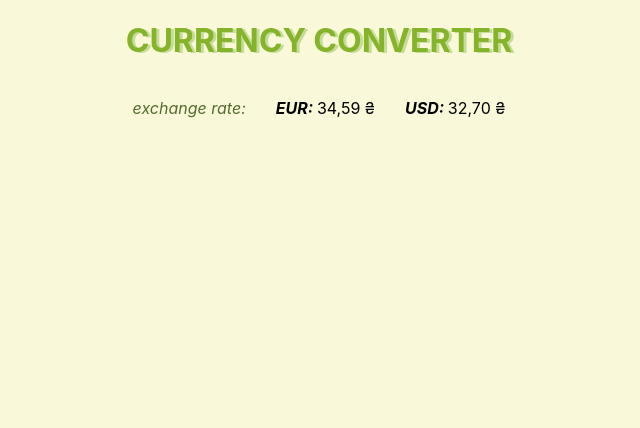
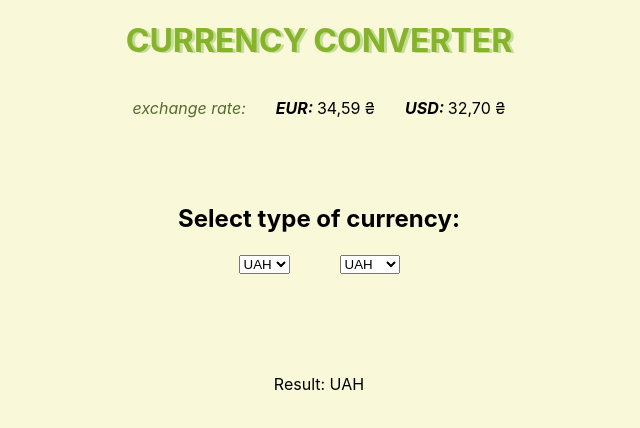
Before and after one commit to Tate-T/Currency-converter, a React (Create React App) app: page / in a window 1280 px wide. Shown: the top 428 px of the page, without its empty margins (321-961 px from the left). Built offline with nearby package versions, Linux system fonts and the light colour scheme.

Commit message:
converter structure

```diff
--- a/src/App.js
+++ b/src/App.js
@@ -6,7 +6,7 @@ function App() {
   return (
     <div className="App">
       <Header />
-      {/* <Converter /> */}
+      <Converter />
     </div>
   );
 }
--- a/src/components/Converter/Converter.jsx
+++ b/src/components/Converter/Converter.jsx
@@ -0,0 +1,26 @@
+import React from "react";
+import s from "./Converter.module.css";
+
+const Converter = (currency) => {
+  return (
+    <form className={s.currencyForm}>
+      <h2>Select type of currency:</h2>
+      <select name="currency_1" className={s.inputFirst}>
+        <option value="1">UAH</option>
+        <option value="2">USD</option>
+        <option value="3">EUR</option>
+      </select>
+      <select name="currency_2" className={s.inputCurrency}>
+        <option value="1">UAH</option>
+        <option value="2">USD</option>
+        <option value="3">EUR</option>
+      </select>
+      {/* <input type="text" name="currency" list="currency" autoComplete="off" />
+      <datalist id="currency">currency</datalist>
+      <select type="text"></select> */}
+      <p className={s.currencyResult}>Result: UAH</p>
+    </form>
+  );
+};
+
+export default Converter;
--- a/src/components/Converter/Converter.module.css
+++ b/src/components/Converter/Converter.module.css
@@ -0,0 +1,16 @@
+.currencyForm {
+    padding-top: 50px;
+}
+
+.inputCurrency {
+    width: 60px;
+}
+
+.inputFirst {
+    content: inherit;
+    margin-right: 50px;
+}
+
+.currencyResult {
+    margin-top: 100px;
+}
```
